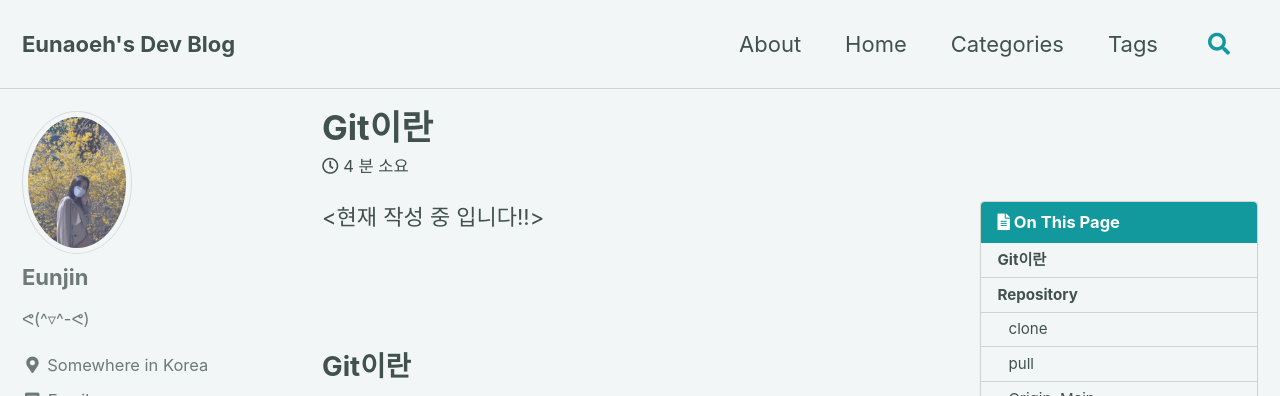
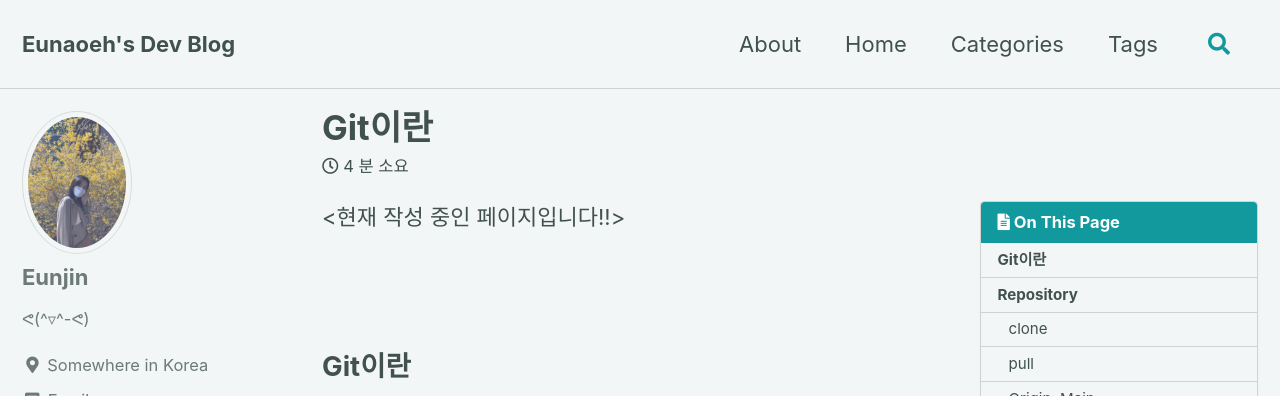
Before and after one commit to eunaoeh/eunaoeh.github.io, a Jekyll site: the page built from _posts/2021-08-19-git.md, in a window 1280 px wide and 900 px high. Shown: the top 396 px of the window. Built offline with Jekyll 4.4.1, drawn with Linux system fonts in a browser that asks for light colours; cached includes are drawn as plain includes.

Commit message:
Update posts

```diff
--- a/_posts/2021-08-19-git.md
+++ b/_posts/2021-08-19-git.md
@@ -11,7 +11,7 @@ tags:
 toc: true
 toc_sticky: true
 ---
-<현재 작성 중 입니다!!>
+<현재 작성 중인 페이지입니다!!>
 
 <br>
 ## Git이란
```
